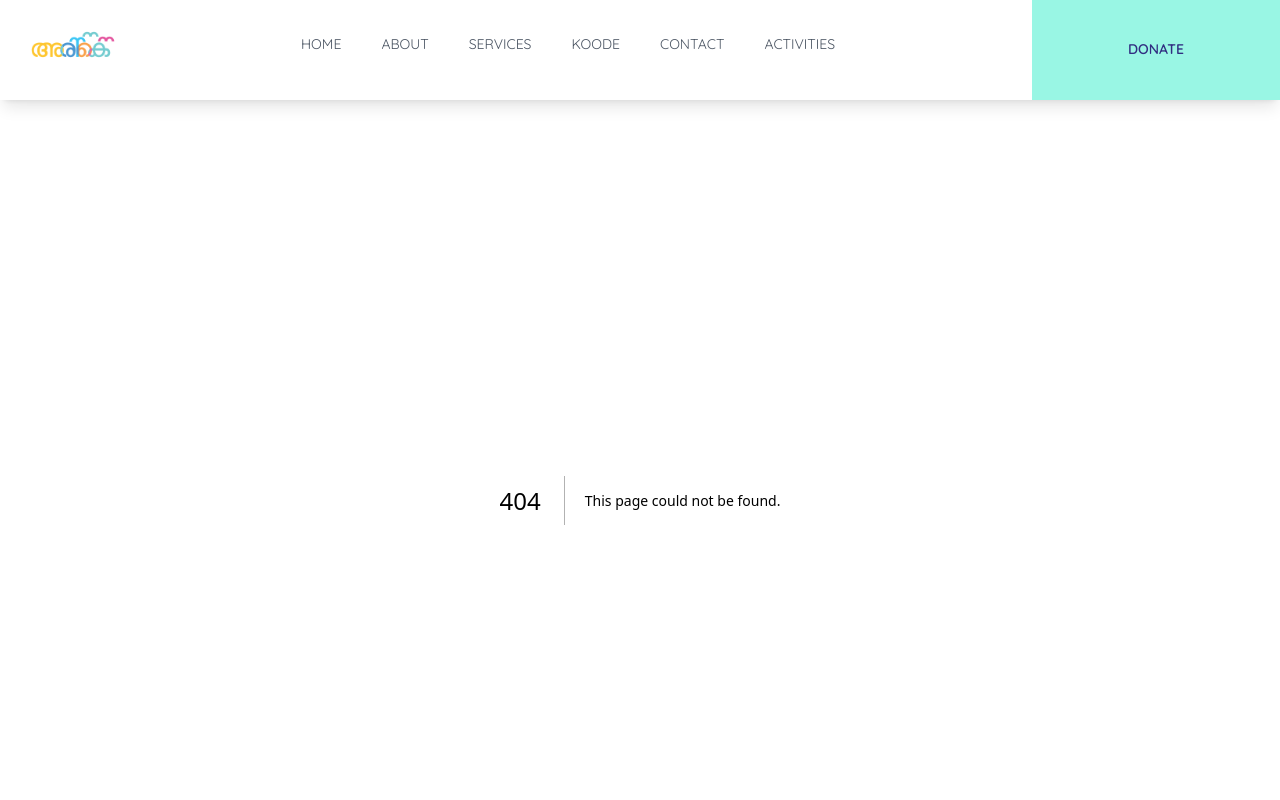
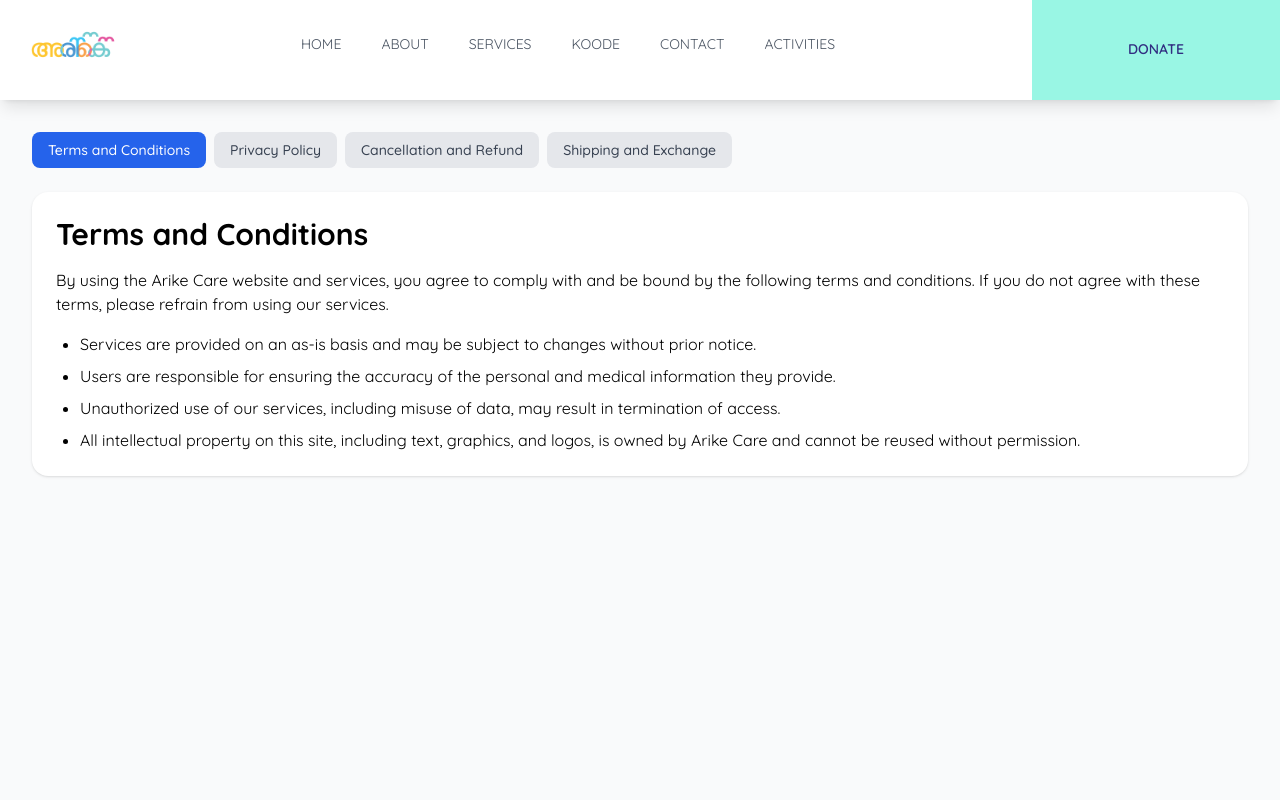
Before and after one commit to hoverspaces/arikecare.org, a Next.js app: page /tos in a window 1280 px wide. Before the commit this address had no page. Shown: the top 800 px of the page. Built offline with nearby package versions, Linux system fonts and the light colour scheme.

Commit message:
Create tos.tsx

```diff
--- /dev/null
+++ b/pages/tos.tsx
@@ -0,0 +1,14 @@
+import Head from "next/head";
+import TOS from "@/components/pages/TOS";
+
+export default function TOSPage(): JSX.Element {
+  return (
+    <main>
+      <Head>
+        <title>arike - Terms and Conditions</title>
+        <link rel="icon" href="/logo favicon.ico" />
+      </Head>
+      <TOS />
+    </main>
+  );
+}
```
